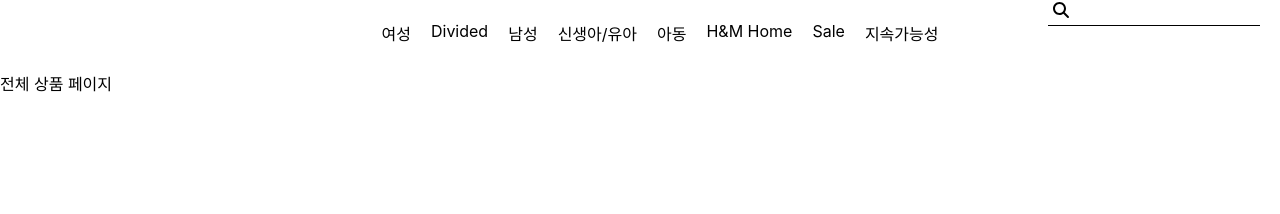
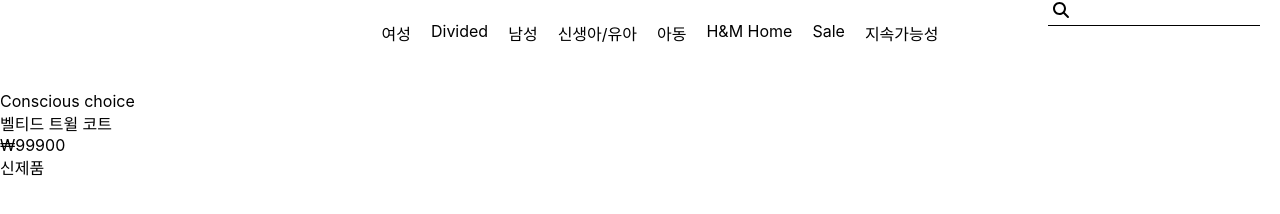
Before and after one commit to sjh709/hnm-react-router-practice, a React (Create React App) app: page / in a window 1280 px wide. Shown: the part 144-358 px from the top of the page. Built offline with nearby package versions, Linux system fonts and the light colour scheme; data requests are answered from the project's data file.

Commit message:
기능추가: 전체상품 api

```diff
--- /dev/null
+++ b/src/component/ProductCard.js
@@ -0,0 +1,15 @@
+import React from 'react';
+
+const ProductCard = () => {
+  return (
+    <div>
+      <img src='' />
+      <div>Conscious choice</div>
+      <div>벨티드 트윌 코트</div>
+      <div>₩99900</div>
+      <div>신제품</div>
+    </div>
+  );
+};
+
+export default ProductCard;
--- a/src/page/ProductAll.js
+++ b/src/page/ProductAll.js
@@ -1,7 +1,22 @@
-import React from 'react';
+import React, { useEffect, useState } from 'react';
+import ProductCard from '../component/ProductCard';
 
 const ProductAll = () => {
-  return <div>전체 상품 페이지</div>;
+  const [productList, setProductList] = useState([]);
+  const getProducts = async () => {
+    let url = `http://localhost:4000/products/`;
+    let response = await fetch(url);
+    let data = await response.json();
+    setProductList(data);
+  };
+  useEffect(() => {
+    getProducts();
+  }, []);
+  return (
+    <div>
+      <ProductCard />
+    </div>
+  );
 };
 
 export default ProductAll;
```
